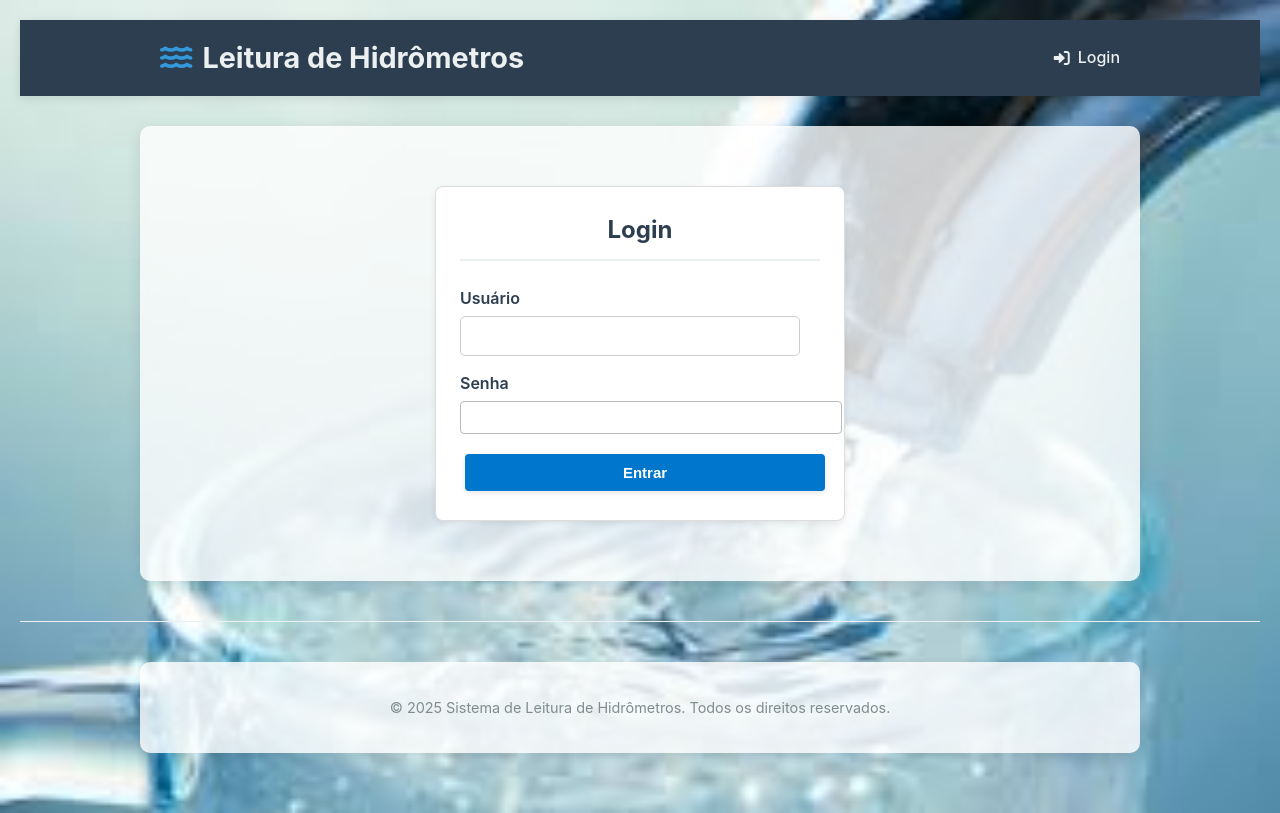
After one commit to stampini81/hidrometro_inteligente, a Flask app: page /login in a window 1280 px wide. The commit adds this page. Run offline with Flask 3, Linux system fonts and the light colour scheme.

Commit message:
feat(web-auth): página de login e proteção de rotas web (session) + navbar dinâmica

```diff
--- a/MVC_sistema_leitura_hidrometros/app/__init__.py
+++ b/MVC_sistema_leitura_hidrometros/app/__init__.py
@@ -1,4 +1,4 @@
-from flask import Flask, jsonify, request
+from flask import Flask, jsonify, request, render_template, redirect, url_for, flash, session
 from flask_sqlalchemy import SQLAlchemy
 from flask_socketio import SocketIO
 from flask_migrate import Migrate
@@ -87,6 +87,41 @@ def api_login():
             print(f"[AUTH] Falha login user='{u}' exists={bool(user)} json_keys={list(data.keys())}")
         return jsonify({'error':'invalid credentials'}), 401
     return jsonify({'token': create_token(user.username, user.role), 'role': user.role})
+
+# ------------------ Autenticação para interface web (session) ------------------
+
+def login_required_view(f):
+    @wraps(f)
+    def wrapper(*args, **kwargs):
+        if not session.get('user_id'):
+            return redirect(url_for('login_page', next=request.path))
+        return f(*args, **kwargs)
+    return wrapper
+
+@app.route('/login', methods=['GET', 'POST'])
+def login_page():
+    if request.method == 'POST':
+        username = request.form.get('username')
+        password = request.form.get('password')
+        user = Usuario.query.filter_by(username=username, active=True).first()
+        if not user or not user.check_password(password):
+            flash('Credenciais inválidas', 'danger')
+            return render_template('login.html')
+        # Armazena sessão simples
+        session['user_id'] = user.id
+        session['username'] = user.username
+        session['role'] = user.role
+        nxt = request.args.get('next') or url_for('listar_clientes')
+        return redirect(nxt)
+    # GET
+    if session.get('user_id'):
+        return redirect(url_for('listar_clientes'))
+    return render_template('login.html')
+
+@app.route('/logout')
+def logout_page():
+    session.clear()
+    return redirect(url_for('login_page'))
 
 # MQTT Setup
 _mqtt_client = None
@@ -255,6 +290,14 @@ with app.app_context():
                     db.session.rollback()
     except Exception as e:
         print('[INIT] Skip admin creation (tabelas indisponíveis):', e)
+    # Log básico das rotas para debug
+    try:
+        print('[INIT] Rotas registradas:')
+        for r in sorted([(list(rule.methods), rule.rule) for rule in app.url_map.iter_rules()], key=lambda x: x[1]):
+            methods = ','.join(sorted(m for m in r[0] if m in ('GET','POST','PUT','DELETE')))
+            print(f'  {methods:15s} {r[1]}')
+    except Exception as _e:
+        pass
     init_mqtt()
 
 # Endpoint de debug opcional para inspecionar usuários e validar senha padrão
--- a/MVC_sistema_leitura_hidrometros/app/templates/base.html
+++ b/MVC_sistema_leitura_hidrometros/app/templates/base.html
@@ -15,12 +15,17 @@
                     <i class="fas fa-water"></i> Leitura de Hidrômetros
                 </a>
                 <ul class="nav-links">
+                {% if session.get('user_id') %}
                     <li><a href="{{ url_for('listar_clientes') }}"><i class="fas fa-users"></i> Clientes</a></li>
                     <li><a href="{{ url_for('listar_dispositivos') }}"><i class="fas fa-tachometer-alt"></i> Dispositivos</a></li>
                     <li><a href="{{ url_for('listar_tarifas') }}"><i class="fas fa-dollar-sign"></i> Tarifas</a></li>
                     <li><a href="{{ url_for('listar_consumos_mensais') }}"><i class="fas fa-chart-line"></i> Consumos Mensais</a></li>
                     <li><a href="{{ url_for('dashboard') }}"><i class="fas fa-chart-pie"></i> Dashboard</a></li>
                     <li><a href="{{ url_for('control') }}"><i class="fas fa-cogs"></i> Controle</a></li>
+                    <li><a href="{{ url_for('logout_page') }}"><i class="fas fa-sign-out-alt"></i> Sair ({{ session.get('username') }})</a></li>
+                {% else %}
+                    <li><a href="{{ url_for('login_page') }}"><i class="fas fa-sign-in-alt"></i> Login</a></li>
+                {% endif %}
                 </ul>
             </div>
         </nav>
--- /dev/null
+++ b/MVC_sistema_leitura_hidrometros/app/templates/login.html
@@ -0,0 +1,27 @@
+{% extends 'base.html' %}
+{% block title %}Login - Sistema de Leitura{% endblock %}
+{% block content %}
+<div class="auth-container">
+  <h2>Login</h2>
+  <form method="post">
+    <div class="form-group">
+      <label for="username">Usuário</label>
+      <input type="text" id="username" name="username" required>
+    </div>
+    <div class="form-group">
+      <label for="password">Senha</label>
+      <input type="password" id="password" name="password" required>
+    </div>
+    <button type="submit" class="btn">Entrar</button>
+  </form>
+</div>
+<style>
+.auth-container { max-width:360px;margin:40px auto;padding:24px;background:#fff;border:1px solid #ddd;border-radius:8px;box-shadow:0 2px 6px rgba(0,0,0,.08);}
+.auth-container h2 { margin-top:0; }
+.auth-container .form-group { margin-bottom:15px; }
+.auth-container label { display:block;font-weight:600;margin-bottom:4px; }
+.auth-container input { width:100%;padding:8px 10px;border:1px solid #bbb;border-radius:4px; }
+.auth-container .btn { width:100%;background:#0077cc;color:#fff;border:none;padding:10px 14px;border-radius:4px;cursor:pointer;font-size:15px;font-weight:600; }
+.auth-container .btn:hover { background:#005fa3; }
+</style>
+{% endblock %}
```
Also changed, not shown: MVC_sistema_leitura_hidrometros/app/controllers/cliente_controller.py (+12 -1 lines), README.md.
